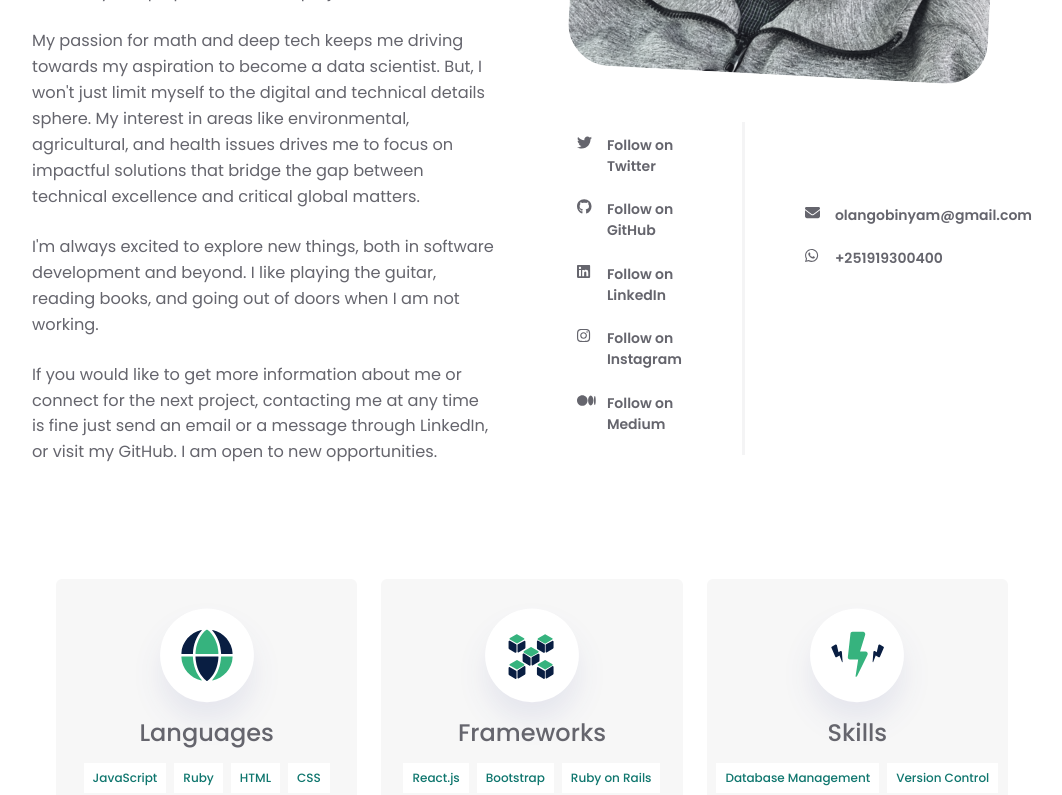
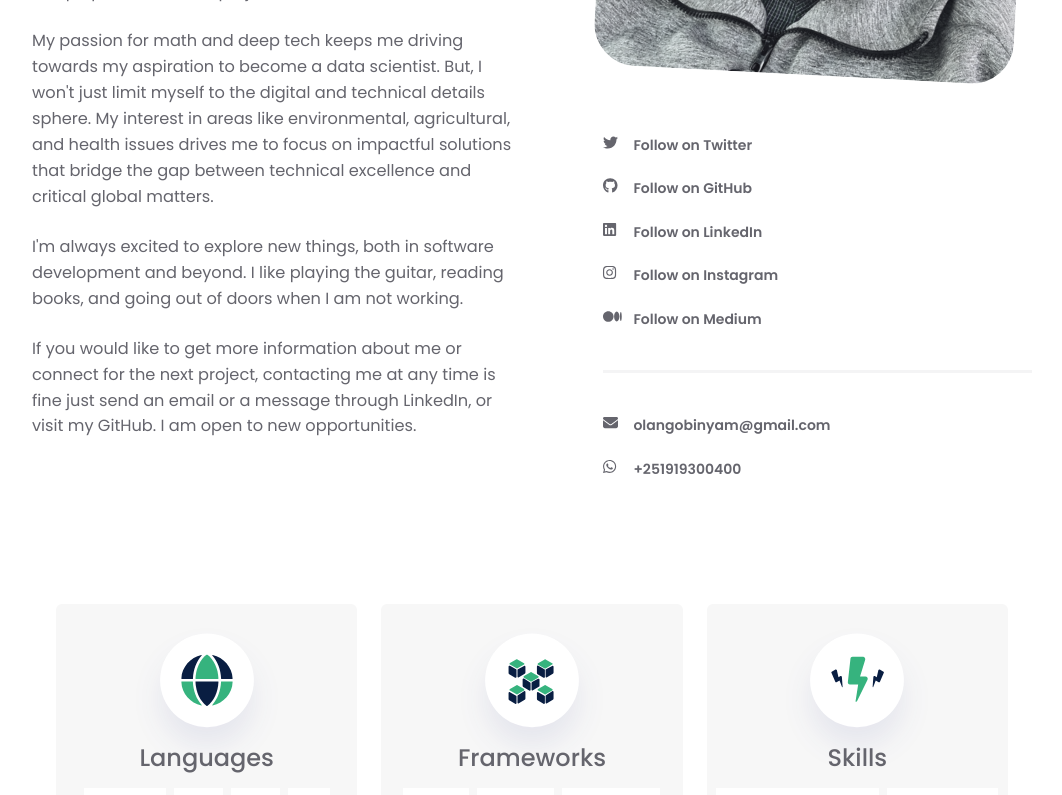
Before and after one commit to binyamolango/binyam_yohannes, a React (Create React App) app: page /about in a window 1280 px wide. Shown: the part 520-1315 px from the top of the page, without its empty margins (108-1170 px from the left). Built offline with nearby package versions, Linux system fonts and the light colour scheme.

Commit message:
Update about

```diff
--- a/src/pages/styles/about.css
+++ b/src/pages/styles/about.css
@@ -32,11 +32,11 @@
 }
 
 .about-title {
-  width: 90% !important;
+  width: 90%;
 }
 
 .about-subtitle {
-  width: 85% !important;
+  width: 85%;
 }
 
 .about-left-side {
@@ -168,7 +168,7 @@
   }
 }
 
-@media (max-width: 600px) {
+@media (max-width: 768px) {
   .about-container {
     padding-top: 60px;
   }
@@ -176,4 +176,12 @@
   .about-image-container {
     width: 80%;
   }
+
+  .about-main {
+    width: 100%;
+  }
+
+  .about-subtitle {
+    width: 100%;
+  }
 }
--- a/src/pages/styles/contact.css
+++ b/src/pages/styles/contact.css
@@ -67,22 +67,6 @@
   color: rgb(15 118 110);
 }
 
-.social__medias__cont {
-  display: flex;
-}
-
-.email::before {
-  border: none;
-}
-
-.email {
-  margin-top: -10px;
-  padding-left: 60px;
-  margin-left: 60px;
-  padding-top: 20px;
-  border-left: 3px solid #f4f4f5;
-}
-
 @media screen and (max-width: 1024px) {
   .contact_row {
     margin: 1.5em 0 0 0;
```
